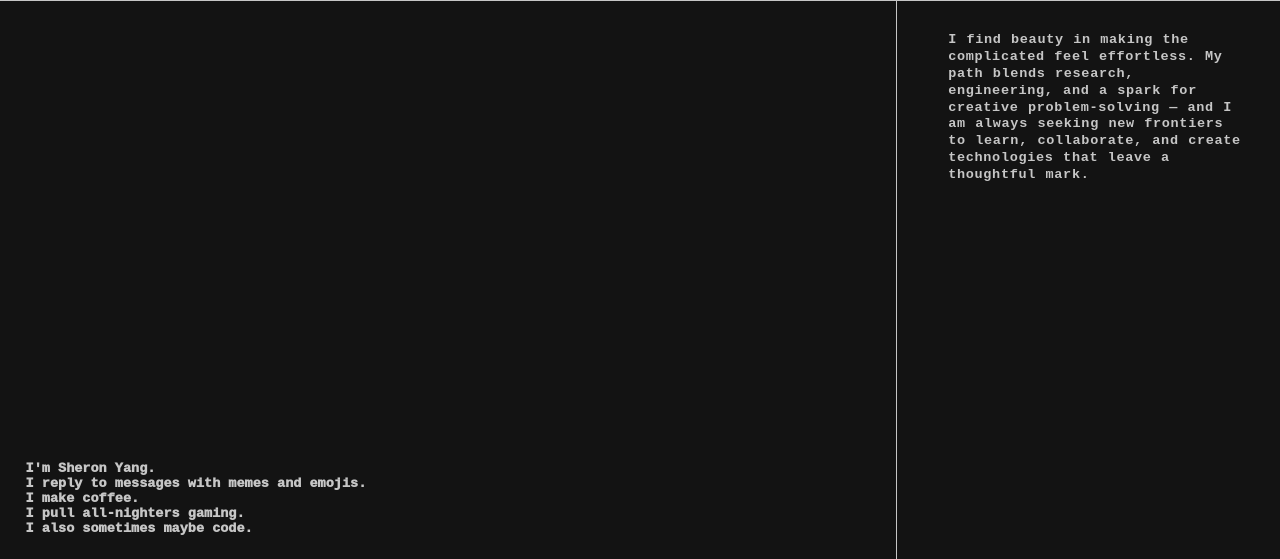
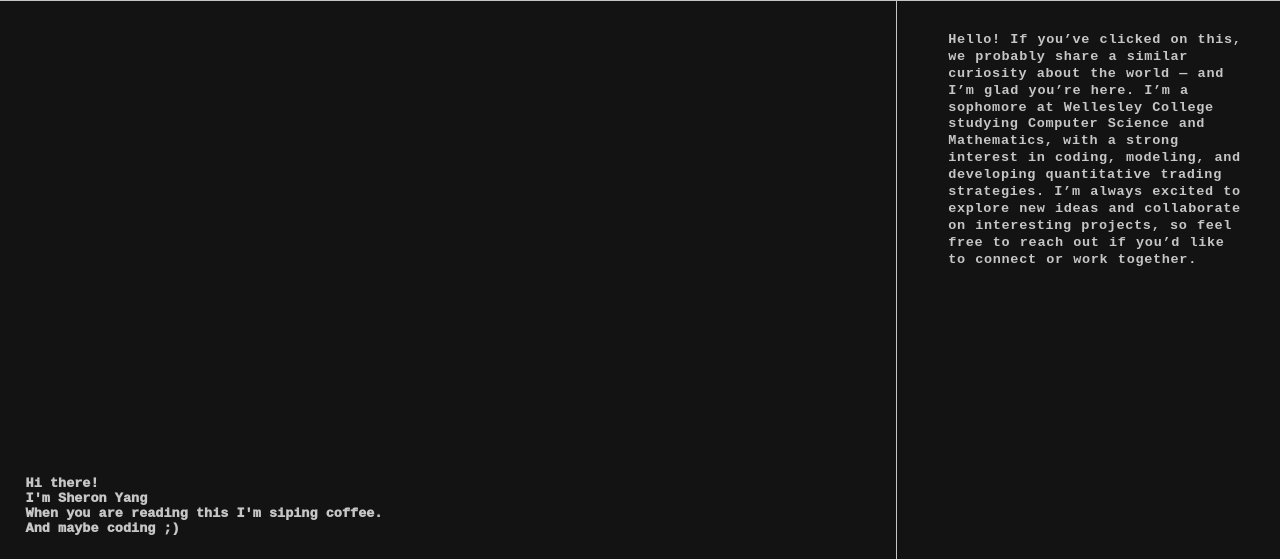
Before and after one commit to xielun-laoshi/mypage, a plain HTML site: page index.html in a window 1280 px wide. Both pictures are taken after a click on the element "About". Shown: the part 120-679 px from the top of the page. Drawn offline with nearby package versions, Linux system fonts and the light colour scheme; a web font is replaced by a local one.

```diff
--- a/index.html
+++ b/index.html
@@ -5,6 +5,8 @@
   <title>Sheron Yang</title>
   <link rel="shortcut icon" type="image/x-icon" href="S.ico" />
   <meta name="viewport" content="width=device-width, initial-scale=1.0" />
+  <link rel="preload" href="SF-Pro-Rounded-Light.otf" as="font" type="font/otf" crossorigin="anonymous" />
+  <link rel="preload" href="SF-Pro-Rounded-Medium.otf" as="font" type="font/otf" crossorigin="anonymous" />
   <style>
     * {
       margin: 0;
@@ -60,6 +62,7 @@
       src: url("SF-Pro-Rounded-Light.otf") format("opentype");
       font-weight: normal;
       font-style: normal;
+      font-display: swap;
     }
 
     @font-face {
@@ -67,6 +70,7 @@
       src: url("SF-Pro-Rounded-Medium.otf") format("opentype");
       font-weight: bold;
       font-style: normal;
+      font-display: swap;
     }
 
     :root {
@@ -359,11 +363,11 @@
   <div class="light-mode" tabindex="0">Light</div>
   <div class="dark-mode" tabindex="0">Dark</div>
   <div class="projects-button" tabindex="0">Projects</div>
-  <div class="about-text">I'm Sheron Yang.<br>
-    I reply to messages with memes and emojis.<br>
-    I make coffee.<br>
-    I pull all-nighters gaming.<br>
-    I also sometimes maybe code.</div>
+  <div class="about-text">Hi there!<br>
+    I'm Sheron Yang<br>
+    When you are reading this I'm siping coffee.<br>
+    And maybe coding ;)
+  </div>
 
   <div class="line line-horizontal top-line"></div>
   <div class="line line-horizontal bottom-line"></div>
@@ -378,7 +382,7 @@
   <div class="about-panel" id="aboutPanel">
     <div class="about-content">
       <h2></h2>
-      <p>I find beauty in making the complicated feel effortless. My path blends research, engineering, and a spark for creative problem-solving — and I am always seeking new frontiers to learn, collaborate, and create technologies that leave a thoughtful mark.</p>
+      <p>Hello! If you’ve clicked on this, we probably share a similar curiosity about the world — and I’m glad you’re here. I’m a sophomore at Wellesley College studying Computer Science and Mathematics, with a strong interest in coding, modeling, and developing quantitative trading strategies. I’m always excited to explore new ideas and collaborate on interesting projects, so feel free to reach out if you’d like to connect or work together.</p>
     </div>
   </div>
 
@@ -389,7 +393,7 @@
         <a href="https://www.linkedin.com/in/sheron-yang-63833a329/" target="_blank">Linkedin</a><br />
         <a href="https://github.com/xielun-laoshi" target="_blank">Github</a><br />
         <a href="mailto:xy100@wellesley.edu">Mail</a><br /><br /><br />
-        <a href="https://github.com/xielun-laoshi/mypage" target="_blank">See the sourcecode of this site!</a><br />
+        <a href="https://github.com/xielun-laoshi/mypage" target="_blank">Click here to see the sourcecode of this site!</a><br />
       </p>
     </div>
   </div>
```
